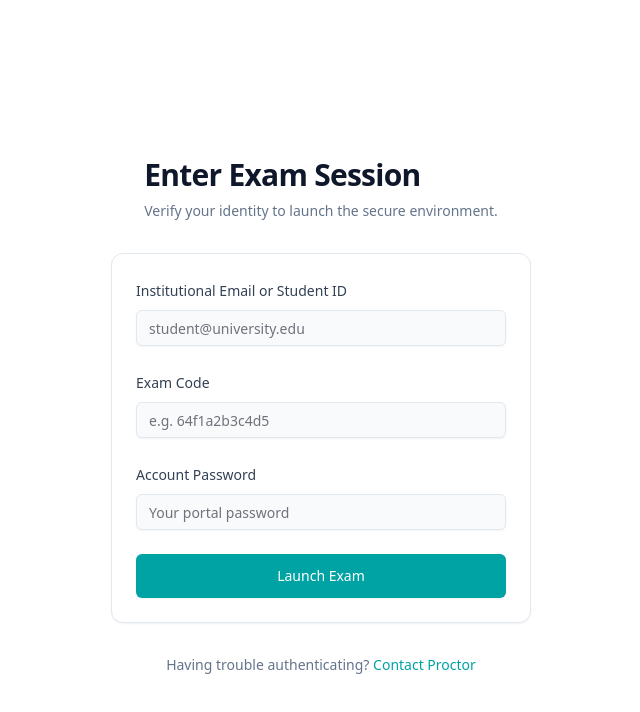
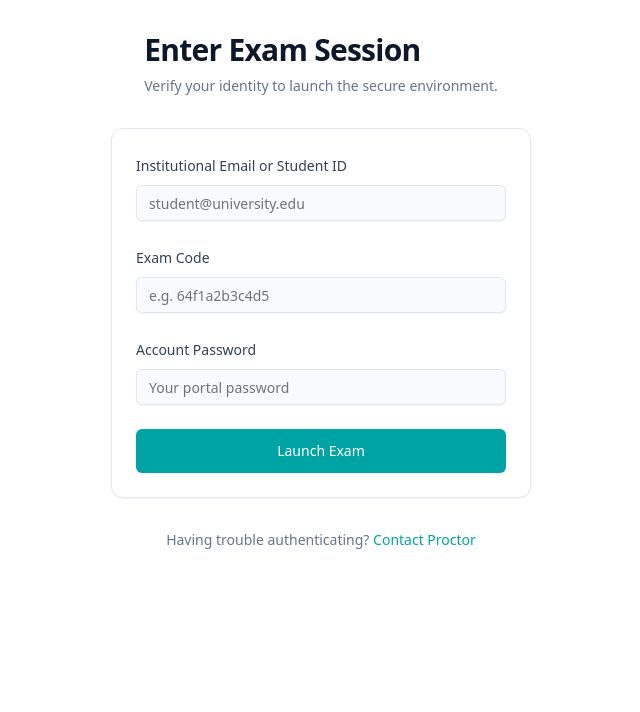
Before and after one commit to Dennis-Rotich/IDExam, a React (Vite) app in the folder frontend/: page /exam in a window 1280 px wide. Shown: the top 712 px of the page, without its empty margins (319-959 px from the left). Built offline with nearby package versions, Linux system fonts and the light colour scheme.

Commit message:
refactor: Configure full height app layout

```diff
--- a/frontend/src/App.css
+++ b/frontend/src/App.css
@@ -1,5 +1,13 @@
-#root {
+html, body, #root {
+  margin: 0;
+  padding: 0;
+  height: 100%;
   width: 100%;
-  margin: 0 auto;
-  text-align: center;
 }
+
+/* You can keep app-container if you are using it as a main wrapper */
+.app-container {
+  min-height: 100vh;
+  display: flex;
+  flex-direction: column;
+}
--- a/frontend/src/App.tsx
+++ b/frontend/src/App.tsx
@@ -4,7 +4,7 @@ import './App.css'
 function App() {
 
   return (
-    <div className="app-container">
+    <div className="app-container min-h-screen">
       <Outlet />
     </div>
   )
--- a/frontend/src/index.css
+++ b/frontend/src/index.css
@@ -18,14 +18,6 @@
   text-rendering: optimizeLegibility;
   -webkit-font-smoothing: antialiased;
   -moz-osx-font-smoothing: grayscale;
-}
-
-body {
-  margin: 0;
-  display: flex;
-  place-items: center;
-  min-width: 320px;
-  min-height: 100vh;
 }
 
 @layer base {
```
